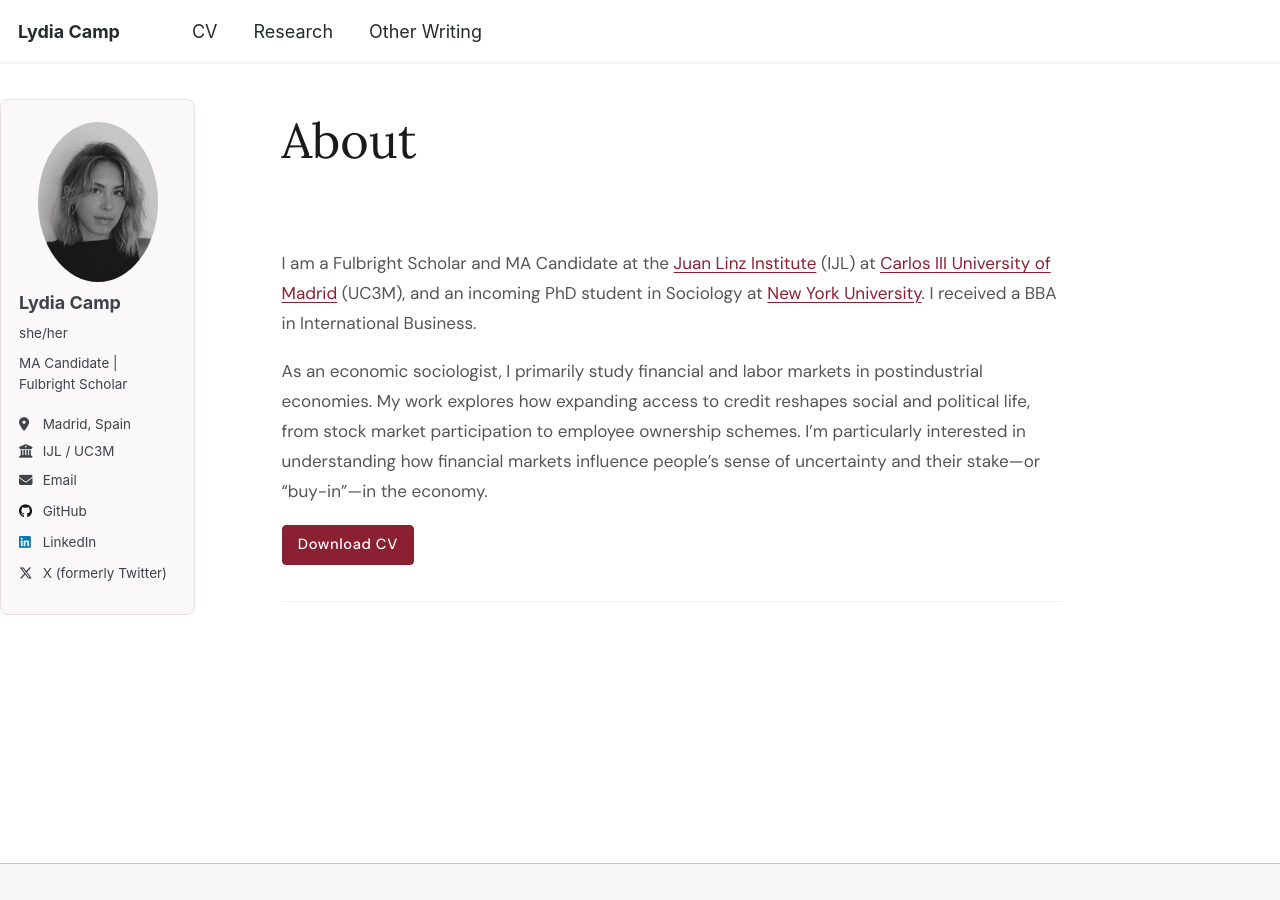
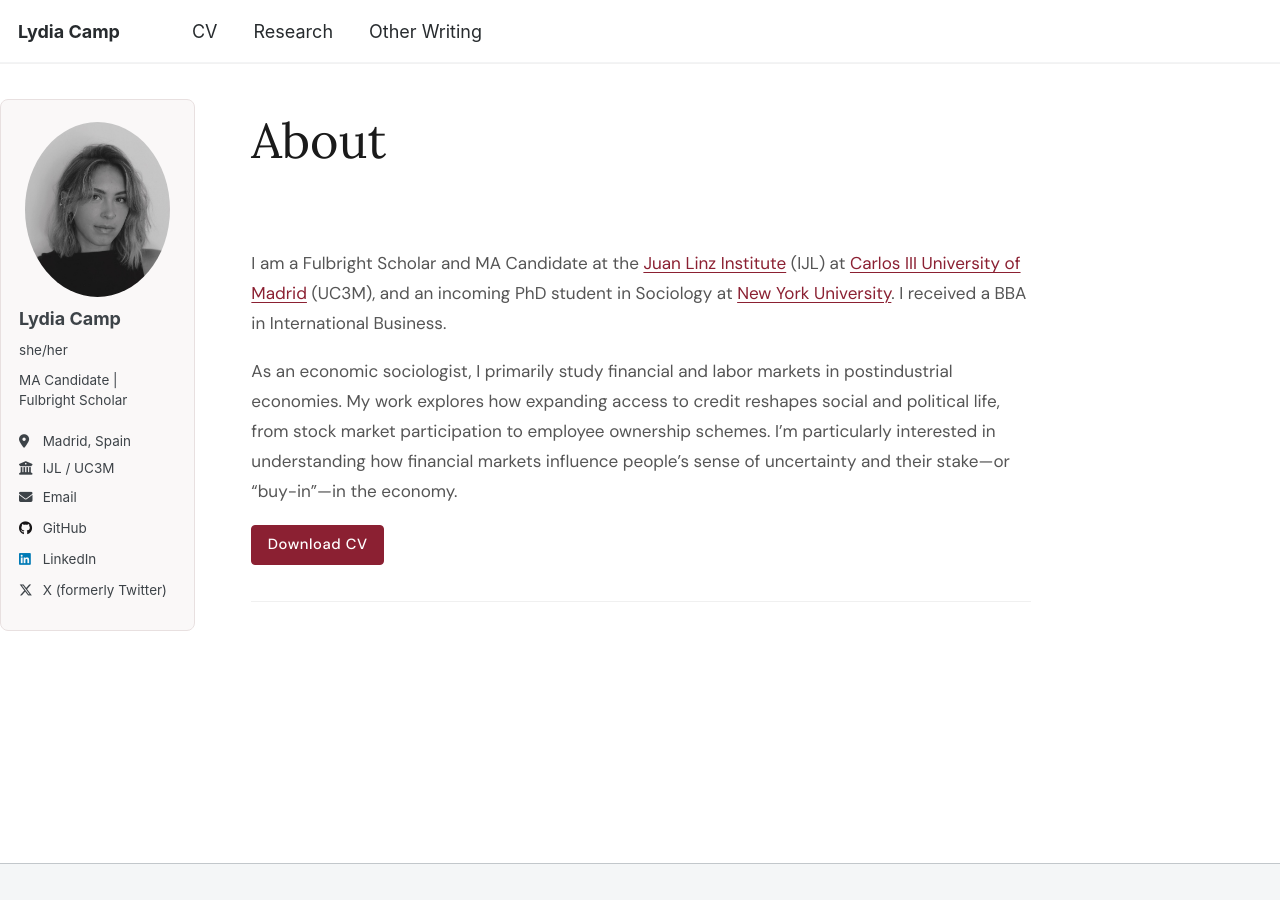
Before and after one commit to lydiagcamp/lydiagcamp.github.io, a Jekyll site: the page built from _pages/about.md, in a window 1280 px wide. Built offline with Jekyll 4.4.1, drawn with Linux system fonts in a browser that asks for light colours.

Commit message:
Widen oval photo, reduce sidebar gap, add photo-to-name padding
Co-Authored-By: Claude Sonnet 4.6 <noreply@anthropic.com>

```diff
--- a/_pages/about.md
+++ b/_pages/about.md
@@ -21,6 +21,7 @@ redirect_from:
   .archive {
     margin-top: 0 !important;
     padding-top: 0 !important;
+    padding-left: 1.25rem !important;
   }
 
   .home-archive {
--- a/assets/css/custom.css
+++ b/assets/css/custom.css
@@ -114,8 +114,8 @@ details[open] summary {
 
 /* Author avatar — traditional oval */
 .author__avatar img {
-  width: 120px !important;
-  height: 160px !important;
+  width: 145px !important;
+  height: 175px !important;
   max-width: none !important;
   object-fit: cover !important;
   border-radius: 50% !important;
@@ -123,6 +123,11 @@ details[open] summary {
   margin: 0 auto;
   padding: 0 !important;
   border: none !important;
+}
+
+/* Breathing room between photo and name */
+.author__avatar {
+  margin-bottom: 0.65rem;
 }
 
 /* Nav link hover */
```
